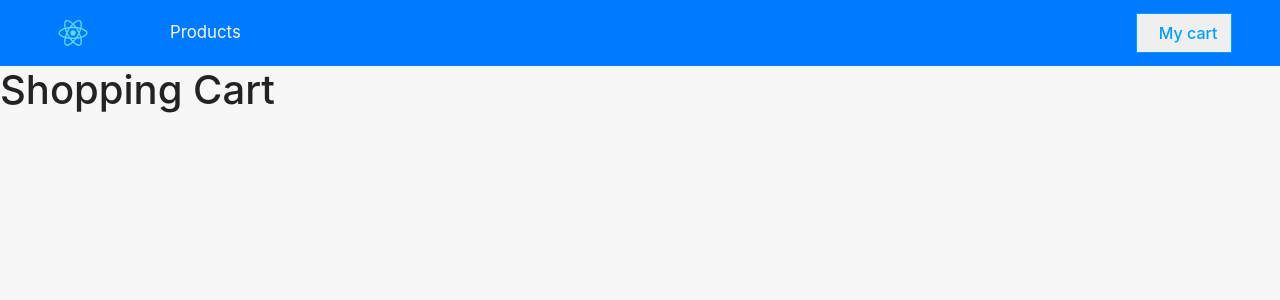
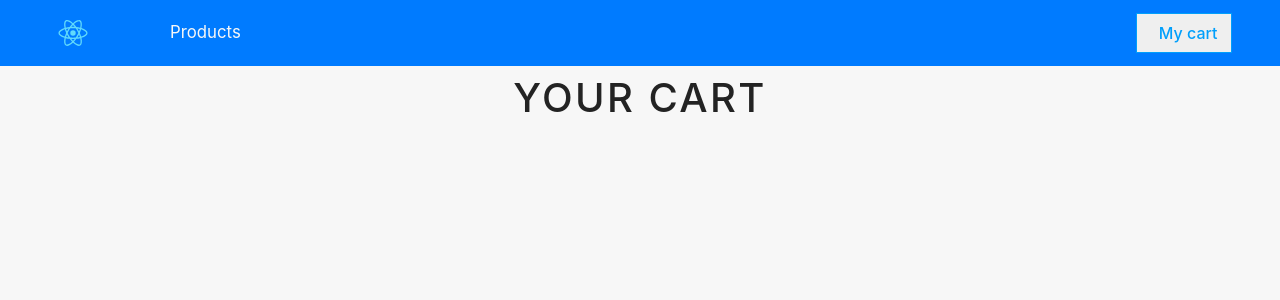
Before and after one commit to B-Starr7/react-ecommerce, a React (Create React App) app: page /cart in a window 1280 px wide. Shown: the top 300 px of the page. Built offline with nearby package versions, Linux system fonts and the light colour scheme; the HTML template or start-up script is replaced by a standard one.

Commit message:
import title

```diff
--- a/src/components/Cart/Cart.js
+++ b/src/components/Cart/Cart.js
@@ -1,11 +1,13 @@
-import React, { Component } from 'react'
+import React, { Component } from 'react';
+import Title from '../Title';
+
 
 export default class Cart extends Component {
     render() {
         return (
-            <div>
-                <h1>Shopping Cart</h1>
-            </div>
+            <section>
+                <Title name="your" title="cart" />
+            </section>
         )
     }
 }
--- a/src/components/Details.js
+++ b/src/components/Details.js
@@ -11,7 +11,7 @@
             const {id, company, img, price, title, info, inCart} = value.detailProduct;
 
             return (
-              <div className="container py-5">
+              <div className="container">
                 <div className="row">
                   <div className="col-10 mx-auto text-center my-3">
                     <h1>{title}</h1>
--- a/src/components/ProductList.js
+++ b/src/components/ProductList.js
@@ -7,7 +7,6 @@
     render() {
         return(
             <Fragment>
-                <div className="py-5">
                 <div className="container">
                     <div className="row">
                         <Title name="our" title="products"/>
@@ -24,7 +23,6 @@
                         </ProductConsumer>
                     </div>
                 </div>
-                </div>
             </Fragment>
         )
     }
```
Lines whose indentation alone changed are shown as unchanged.
